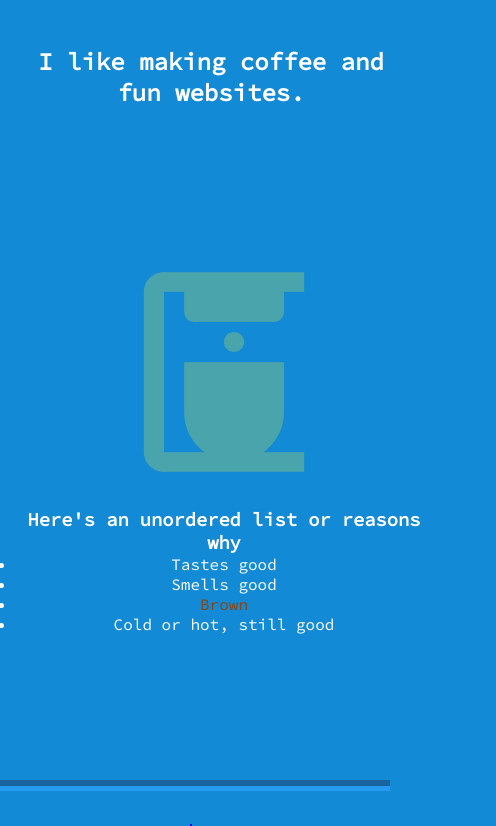
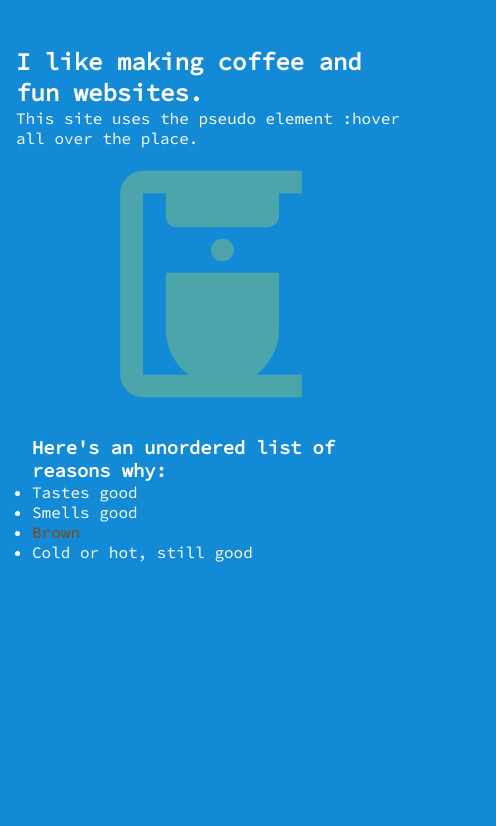
Before and after one commit to papercircuit/papercircuit.github.io, a plain HTML site: page index.html in a window 390 px wide. Shown: the part 274-1100 px from the top of the page, 496 px wide, since content can reach past the window. Drawn offline with Linux system fonts and the light colour scheme.

Commit message:
Cleaned up, need copy

```diff
--- a/css/style.css
+++ b/css/style.css
@@ -81,6 +81,7 @@ header {
 
 /* ----- MAIN ----- */
 main {
+  min-height: 1080px;
   color: white;
   display: flex;
   justify-content: flex-start;
@@ -101,6 +102,7 @@ main {
   border-bottom: .7em groove hsla(206, 88%, 55%, 1);
   border-radius: .3em;
   text-shadow: 2px 2px #ff0000;
+  text-align: center;
   transform: rotate(-6deg);
   transition: all .8s ease-out;
 }
@@ -112,6 +114,7 @@ main {
 
 .name-logo a {
   display: block;
+  text-decoration: none;
 }
 
 /* ----- COFFEE -----  */
@@ -119,17 +122,14 @@ main {
 .coffee-container {
   width: 100%;
   position: relative;
-  top: 4em;
-  min-width: 30em;
+  min-width: 20em;
   min-height: 45em;
-  padding-right: 4em;
-
 }
 
 .coffee-text-container {
   position: relative;
   text-decoration: none;
-  text-align: center;
+  text-align: left;
   height: 100%;
   width: 100%;
   margin: 4em;
@@ -168,7 +168,7 @@ main {
 footer {
   border-top: .7em groove hsla(206, 88%, 55%, 1);
   position: relative;
-  justify-content: end;
+  justify-content: flex-end;
 
   padding: 2em;
   height: 3em;
@@ -182,7 +182,7 @@ footer {
 
 @media (max-width: 500px) {
   .material-icons.md-48 {
-    font-size: 15em;
+    font-size: 17em;
     color: rgba(248, 245, 42, 0.242);
   }
 
@@ -197,9 +197,8 @@ footer {
   }
 
   .coffee-container {
-    width: 100%;
+    padding: 1em;
     position: relative;
-    top: 10em;
   }
 
   .name-logo {
--- a/index.html
+++ b/index.html
@@ -29,13 +29,14 @@
     </header>
 
     <main>
-        <h1 class="name-logo">Kenny Johnson</h1>
+        <h1 class="name-logo"><a href="#">Kenny Johnson</a></h1>
         <div class="coffee-text-container">
             <h2 class="coffee-text">I like making coffee and fun websites. </h2>
+            <p>This site uses the pseudo element :hover all over the place.</p>
             <figure class="coffee-container">
                 <a class="coffee-link" href="about.html"><i class="material-icons md-48">coffee_maker</i></a>
                 <ul>
-                    <h3>Here's an unordered list or reasons why</h3>
+                    <h3>Here's an unordered list of reasons why:</h3>
                     <li>Tastes good</li>
                     <li>Smells good</li>
                     <li><span style="color: saddlebrown">Brown</style></li>
```
Also changed, not shown: about.html (+5 -1 lines), portfolio.html (+5 -1 lines).
